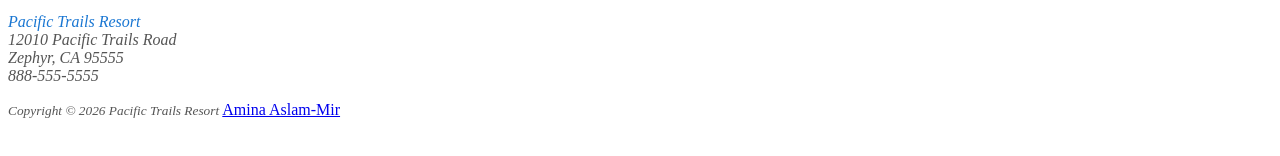
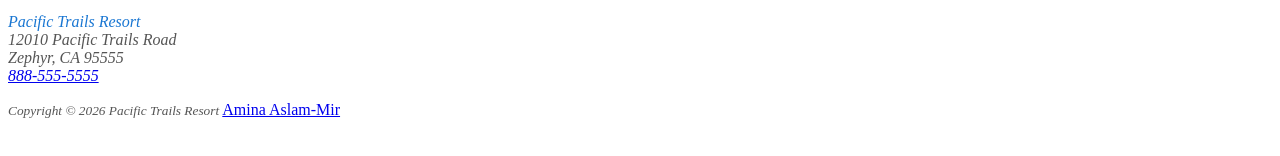
Before and after one commit to aminaa019/webd152, a plain HTML site: page chapter4/ch4pacific/index.html in a window 1280 px wide. Shown: the part 340-496 px from the top of the page. Drawn offline with Linux system fonts and the light colour scheme.

Commit message:
Update index.html

```diff
--- a/chapter4/ch4pacific/index.html
+++ b/chapter4/ch4pacific/index.html
@@ -36,7 +36,8 @@
         <span class="resort">Pacific Trails Resort</span> <br>
         12010 Pacific Trails Road <br>
     Zephyr, CA 95555 <br>
-    <a href="tel:888-555-5555"></a>888-555-5555</a>
+    <a href="tel:888-555-5555">888-555-5555</a>
+
     </address>
 </main>
 
@@ -46,4 +47,5 @@
     </p>
 </footer>
 </body>
+
 </html>
```
